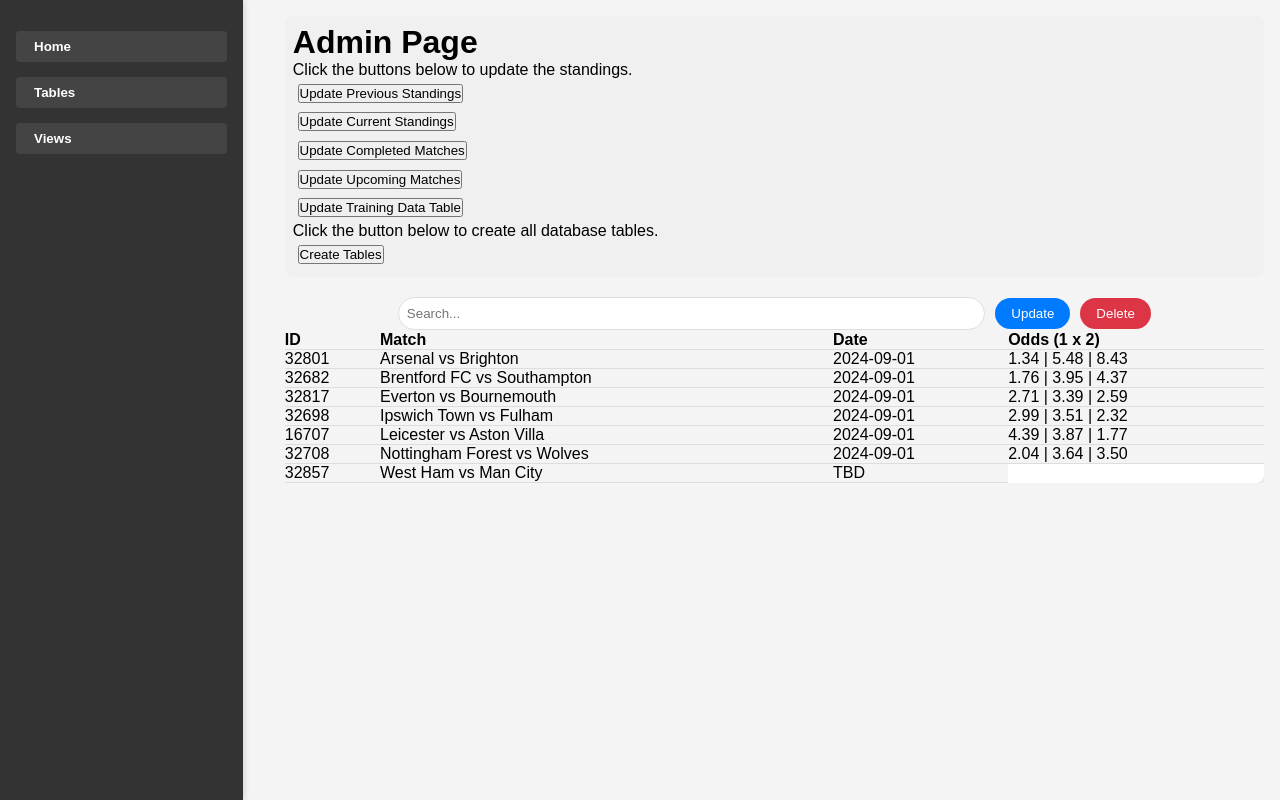
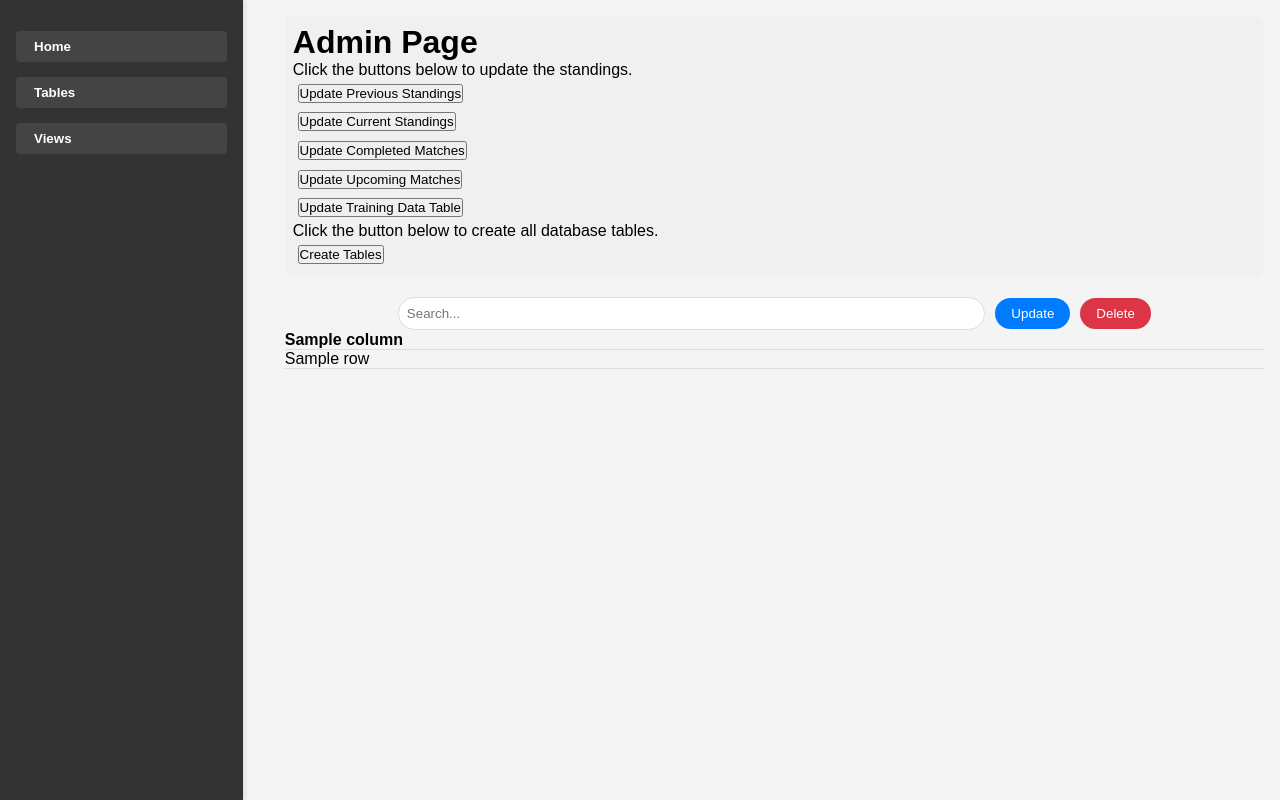
Before and after one commit to ocansey11/bet_tips_validation_web_app, a Python web app: template backend/app/templates/admin.html in a window 1280 px wide. Run offline with Jinja, Linux system fonts and the light colour scheme; the template is opened without the code that fills it: most values are stand-ins (such as "Sample title", 1, 10 or a date in 2020).

Commit message:
added url for links for the various buttons in the tables dropdown. This is to query all the tables and display them in the admin page

```diff
--- a/backend/app/templates/admin.html
+++ b/backend/app/templates/admin.html
@@ -108,54 +138,21 @@
           <table id="data-table">
             <thead>
               <tr>
-                <th>ID</th>
-                <th>Match</th>
-                <th>Date</th>
-                <th>Odds (1 x 2)</th>
+                <!-- Dynamically loop through column names and render them as table headers -->
+                {% for column in columns %}
+                <th>{{ column }}</th>
+                {% endfor %}
               </tr>
             </thead>
             <tbody>
+              <!-- Loop through data and render table rows -->
+              {% for row in data_values %}
               <tr>
-                <td>32801</td>
-                <td>Arsenal vs Brighton</td>
-                <td>2024-09-01</td>
-                <td>1.34 | 5.48 | 8.43</td>
+                {% for column in columns %}
+                <td>{{ row[column] }}</td>
+                {% endfor %}
               </tr>
-              <tr>
-                <td>32682</td>
-                <td>Brentford FC vs Southampton</td>
-                <td>2024-09-01</td>
-                <td>1.76 | 3.95 | 4.37</td>
-              </tr>
-              <tr>
-                <td>32817</td>
-                <td>Everton vs Bournemouth</td>
-                <td>2024-09-01</td>
-                <td>2.71 | 3.39 | 2.59</td>
-              </tr>
-              <tr>
-                <td>32698</td>
-                <td>Ipswich Town vs Fulham</td>
-                <td>2024-09-01</td>
-                <td>2.99 | 3.51 | 2.32</td>
-              </tr>
-              <tr>
-                <td>16707</td>
-                <td>Leicester vs Aston Villa</td>
-                <td>2024-09-01</td>
-                <td>4.39 | 3.87 | 1.77</td>
-              </tr>
-              <tr>
-                <td>32708</td>
-                <td>Nottingham Forest vs Wolves</td>
-                <td>2024-09-01</td>
-                <td>2.04 | 3.64 | 3.50</td>
-              </tr>
-              <tr>
-                <td>32857</td>
-                <td>West Ham vs Man City</td>
-                <td>TBD</td>
-              </tr>
+              {% endfor %}
             </tbody>
           </table>
         </div>
```
Also changed, not shown: other parts of backend/app/templates/admin.html (+45 -15 lines).
